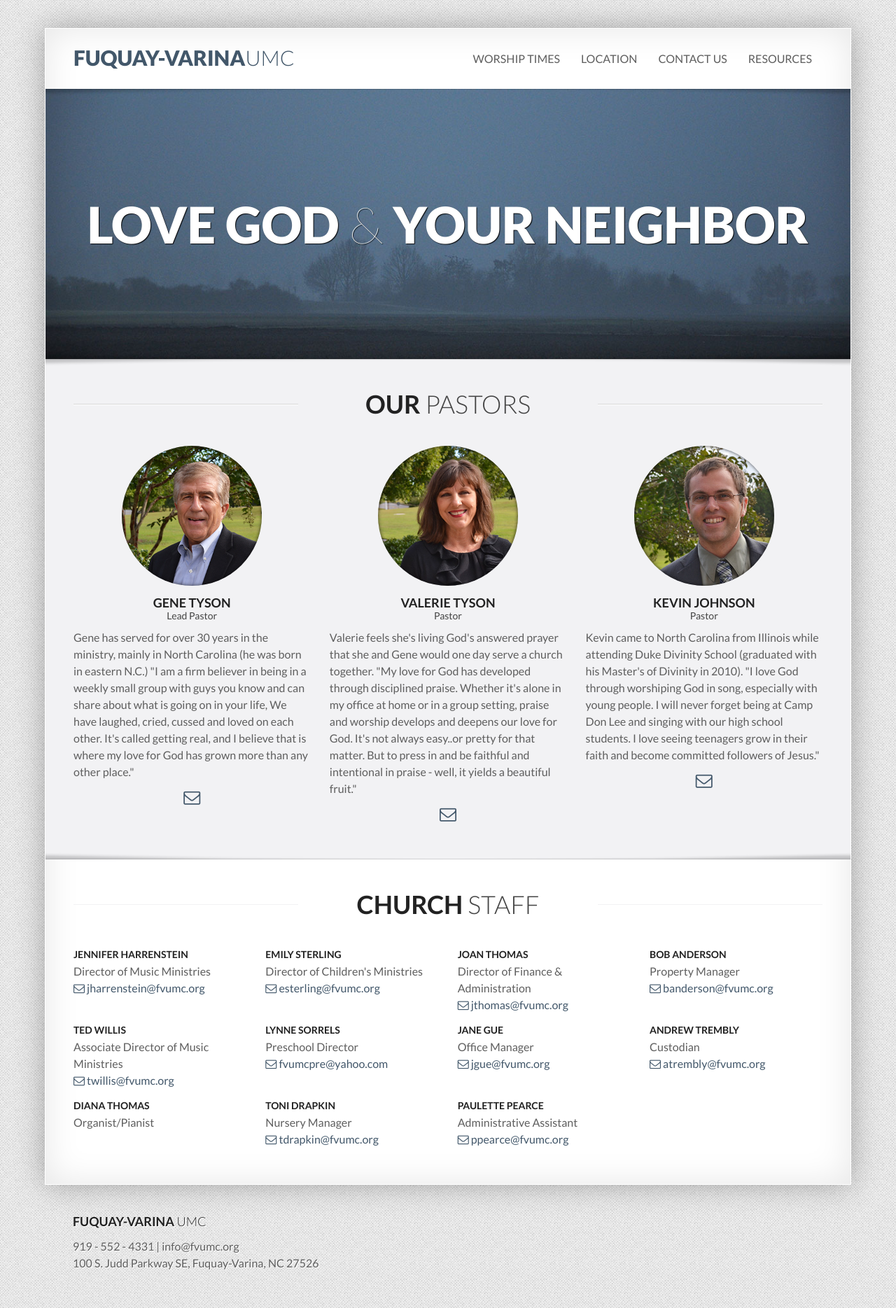
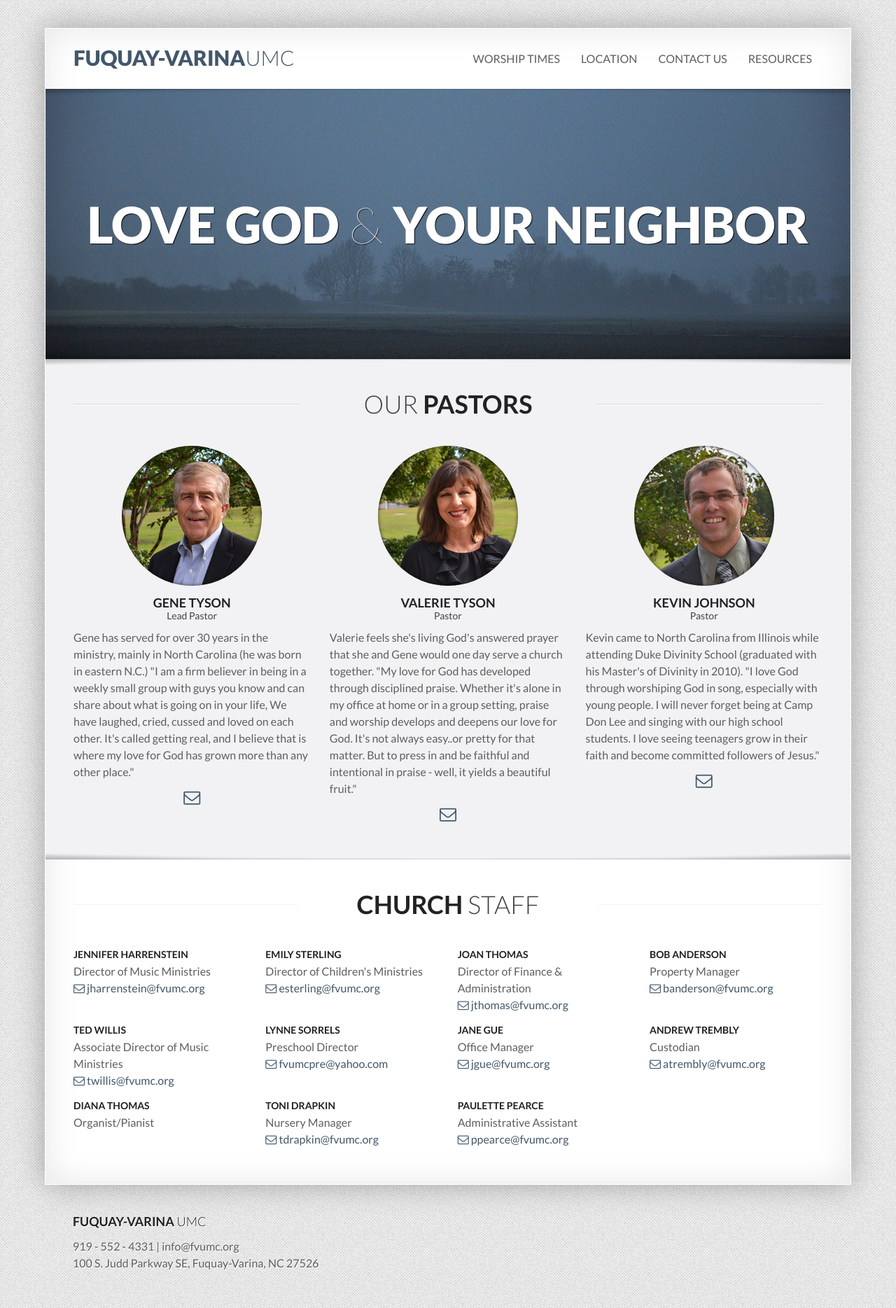
Before and after one commit to fvumc/fvumc.github.io, a Jekyll site: the page built from contact.html, in a window 1280 px wide. Shown: the whole page at 70% size. Built offline with Jekyll 4.4.1, drawn with Linux system fonts in a browser that asks for light colours; Markdown is read by kramdown in place of the engine named in the settings.

Commit message:
emphasize pastors

```diff
--- a/_includes/pastors_section.html
+++ b/_includes/pastors_section.html
@@ -2,8 +2,7 @@
         <div class="container-fluid">
           <div class="section-header">
             <h1>
-             Our
-              <small class="light">Pastors</small>
+              <small class="light">Our</small> Pastors
             </h1>
           </div>
           <ul class="unstyled row-fluid">
```
